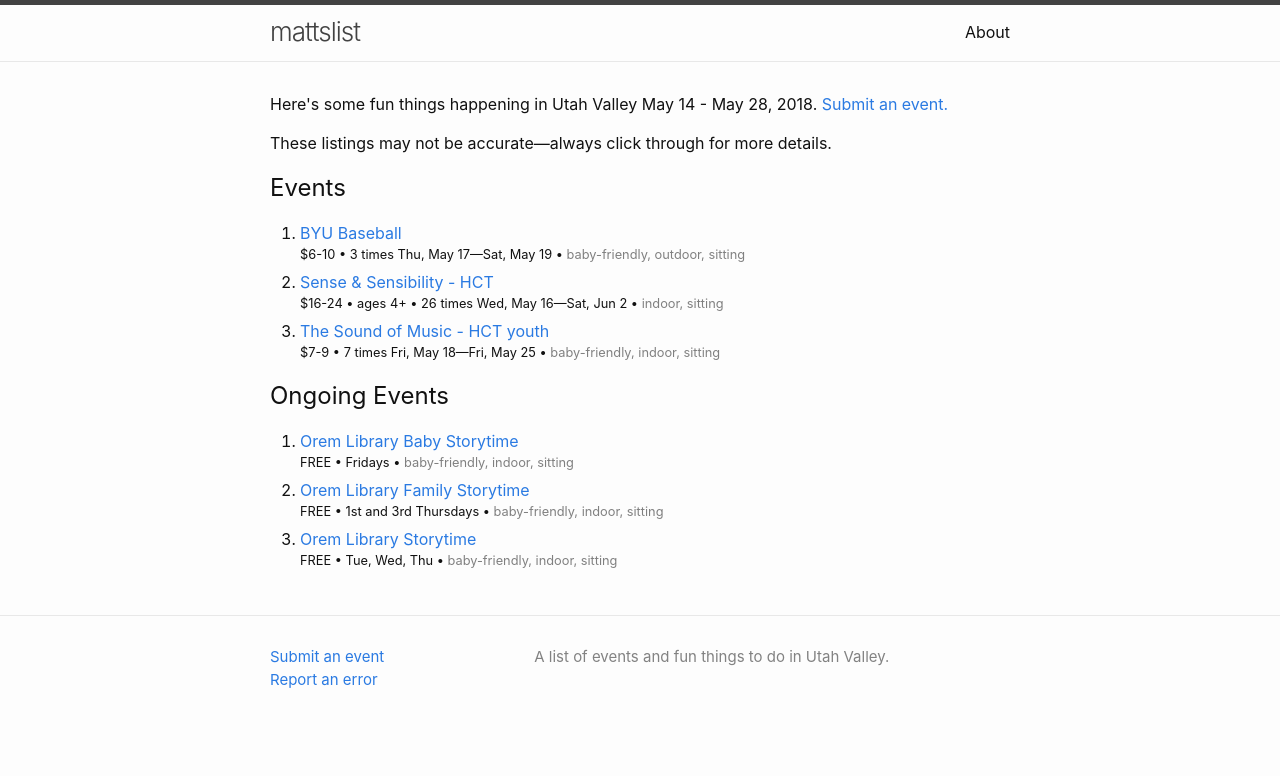
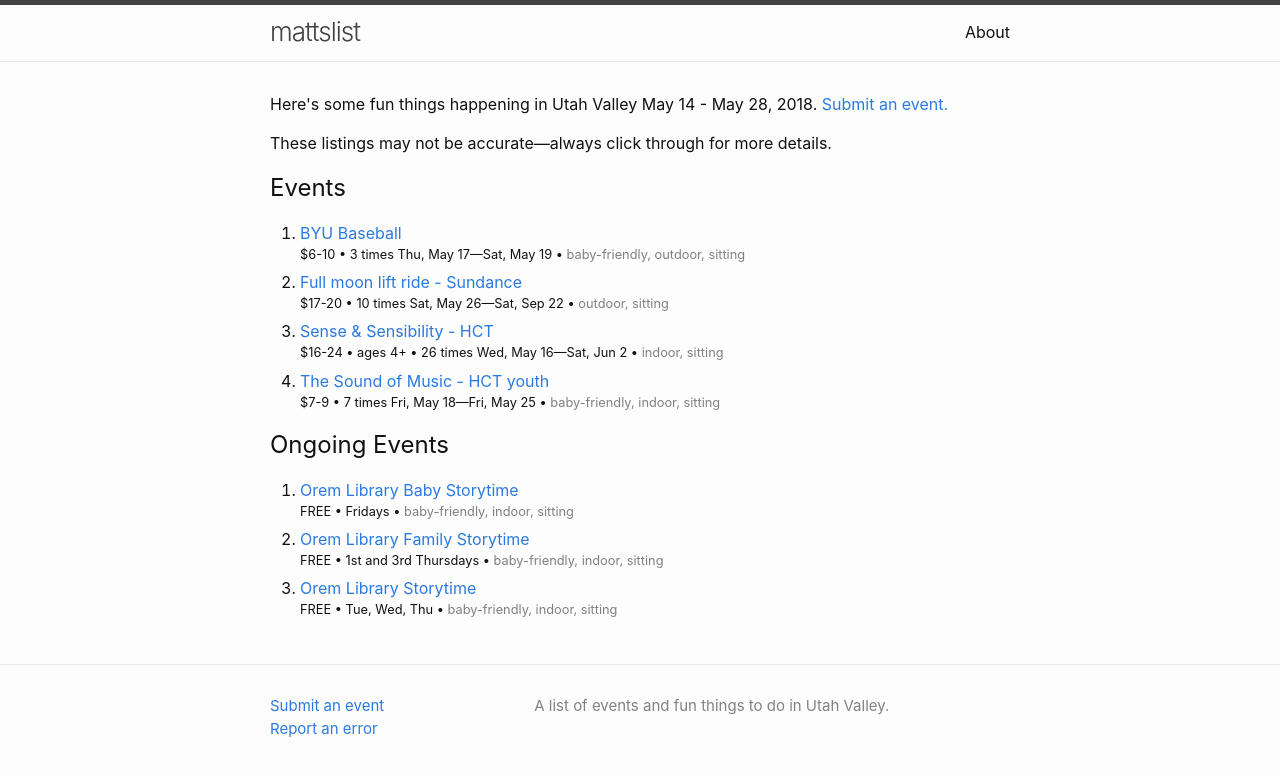
Before and after one commit to iffy/utahvalley, a Jekyll site: the page built from index.md, in a window 1280 px wide. Shown: the top 776 px of the page. Built offline with Jekyll 4.4.1, drawn with Linux system fonts in a browser that asks for light colours; some of the changed lines change nothing that is shown.

Commit message:
Add sundance stuff

```diff
--- a/_data/events.yml
+++ b/_data/events.yml
@@ -1,13 +1,52 @@
 # - name:
 #   url:
 #   price: free / [1,2]
-#   when:
 #   tags:
 #     - indoor
 #     - outdoor
 #     - baby-friendly
 #     - sitting
 #     - active
+#   when:
+- name: Full moon lift ride - Sundance
+  url: https://www.sundanceresort.com/mountain-activities/full-moon-lift-rides/
+  price: [17, 20]
+  tags:
+    - outdoor
+    - sitting
+  when:
+    - 2018-05-26
+    - 2018-06-29
+    - 2018-06-30
+    - 2018-07-27
+    - 2018-07-28
+    - 2018-08-24
+    - 2018-08-25
+    - 2018-09-20
+    - 2018-09-21
+    - 2018-09-22
+- name: 'Oklahoma! - Sundance'
+  url: https://www.sundanceresort.com/events/summer-theatre/
+  price: [26,38]
+  tags:
+    - outdoor
+    - sitting
+  when:
+    - 2018-07-19
+    - 2018-07-20
+    - 2018-07-21
+    - 2018-07-23
+    - 2018-07-26
+    - 2018-07-27
+    - 2018-07-28
+    - 2018-07-30
+    - 2018-08-02
+    - 2018-08-03
+    - 2018-08-04
+    - 2018-08-06
+    - 2018-08-09
+    - 2018-08-10
+    - 2018-08-11
 - name: Provo Farmer's Market
   url: http://www.provofarmersmarket.com/
   price: varies
```
